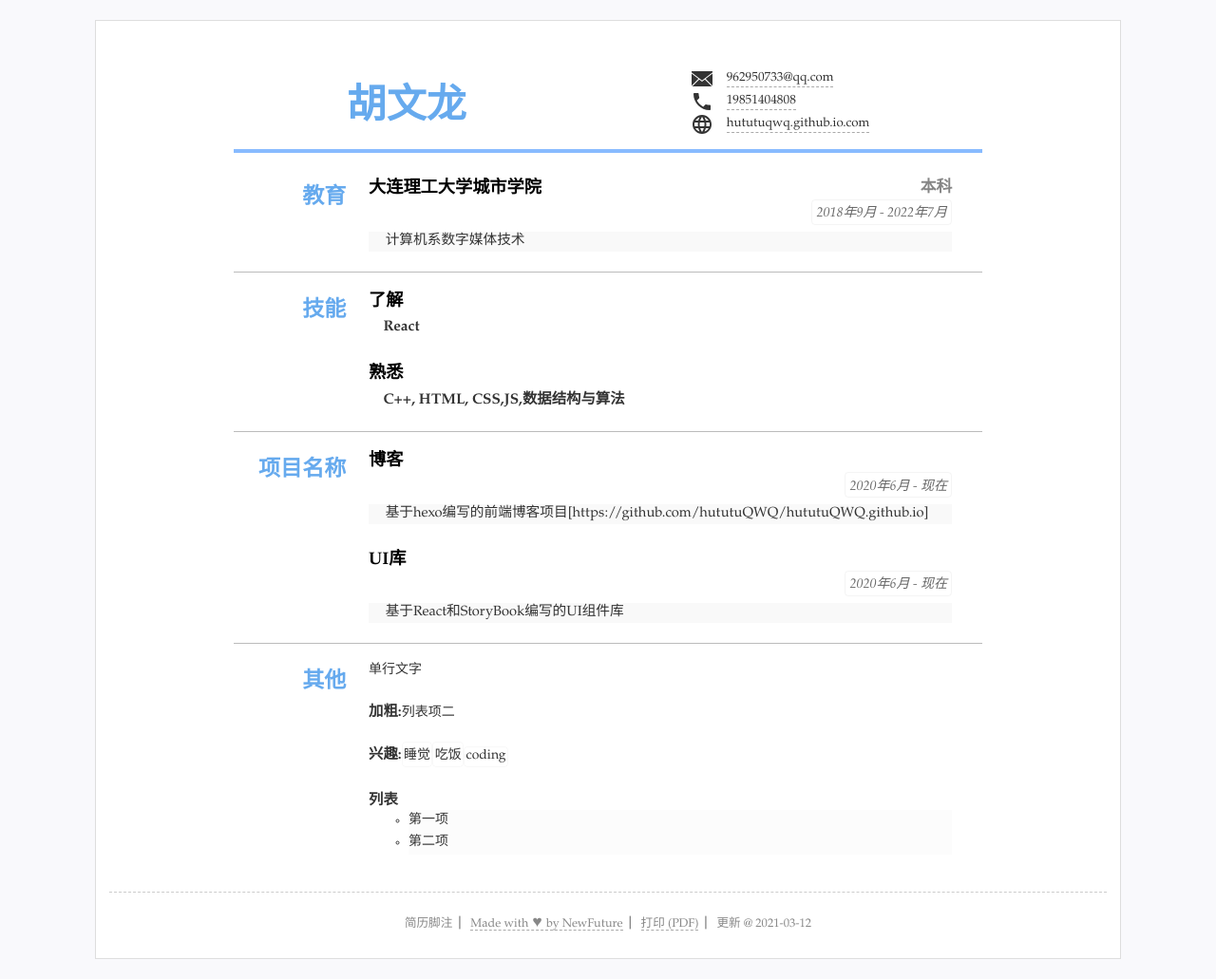
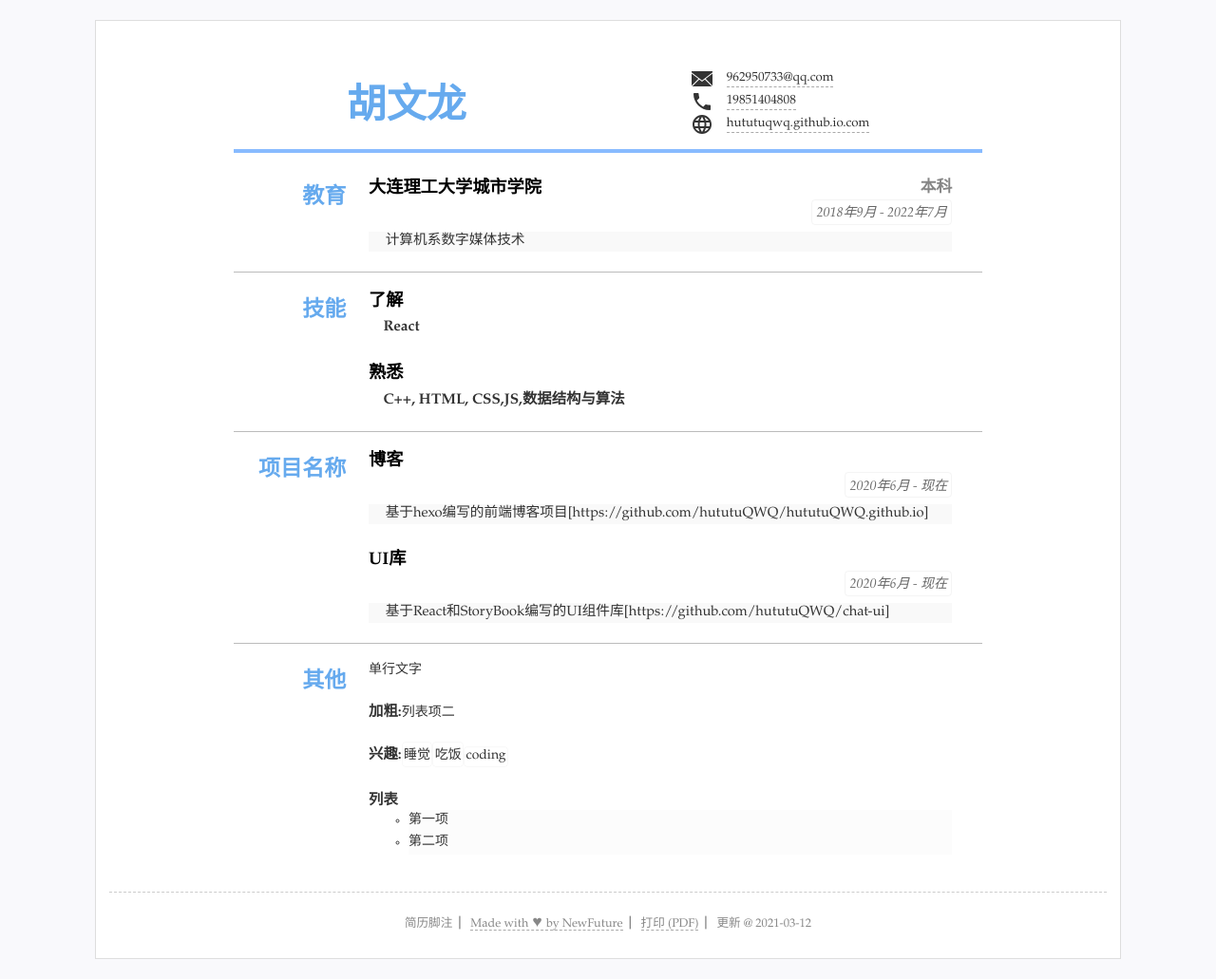
Before and after one commit to hututuQWQ/resume, a Jekyll site: the page built from index.html, in a window 1280 px wide. Shown: the whole page at 95% size. Built offline with Jekyll 4.4.1, drawn with Linux system fonts in a browser that asks for light colours; part of the change alters nothing that is shown.

Commit message:
Update resume.yml

```diff
--- a/_data/resume.yml
+++ b/_data/resume.yml
@@ -45,7 +45,7 @@ main: #简历主要内容，
     detail: 基于hexo编写的前端博客项目[https://github.com/hututuQWQ/hututuQWQ.github.io]
   - title: UI库
     duration: 2020年6月 - 现在
-    detail: 基于React和StoryBook编写的UI组件库
+    detail: 基于React和StoryBook编写的UI组件库[https://github.com/hututuQWQ/chat-ui]
 
 #others 其他简略内容(列表)
 others: #其他列表显示
```
